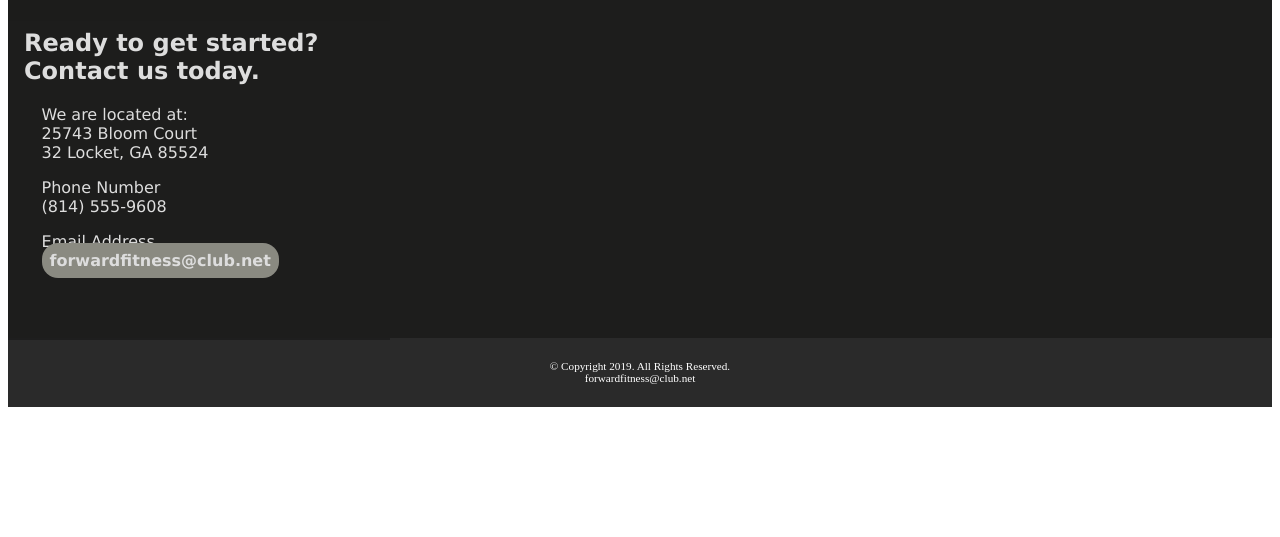
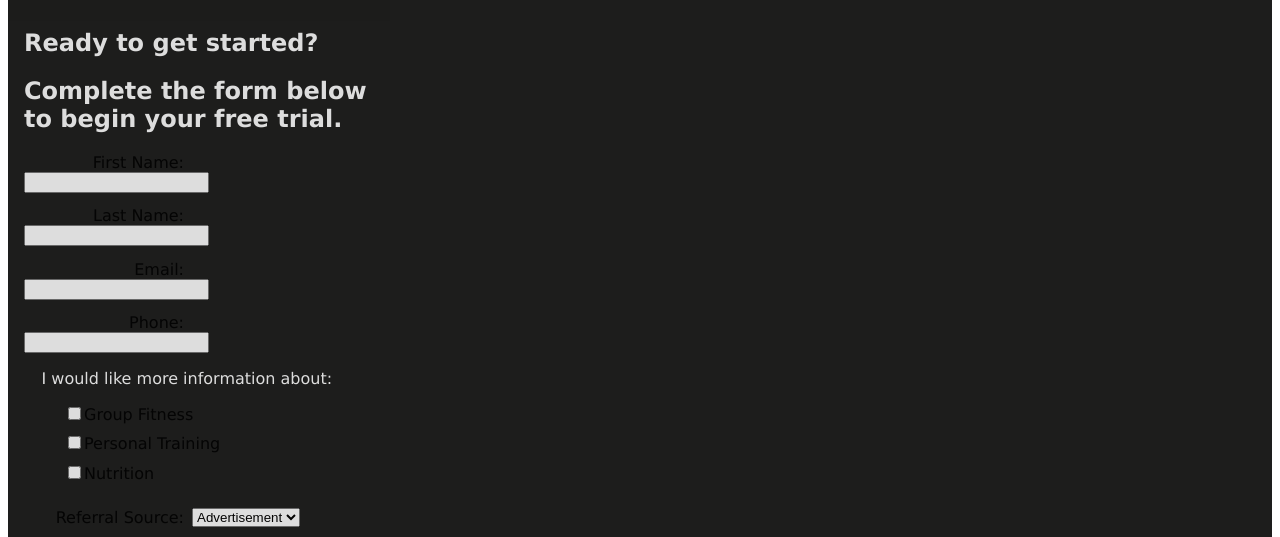
Before and after one commit to DangMLe/dangmle.github.com, a plain HTML site: page fitness/contact.html in a window 1280 px wide. Shown: the part 234-771 px from the top of the page. Drawn offline with Linux system fonts and the light colour scheme.

Commit message:
Assignment change div

```diff
--- a/assignment/css/styles.css
+++ b/assignment/css/styles.css
@@ -1,6 +1,5 @@
-.ConsS{
+#ConsS{
   display: inline;
-  height: 20em;
   width: 90%;
   float: left;
   margin-left: 5%;
@@ -11,23 +10,35 @@ footer{
   clear:left;
   margin-top: 4em;
 }
-nav{
-  margin-left: -7%;
-}
 
 nav ul{
   text-align: center;
   list-style: none;
 }
-nav div{
+.service_list{
+  display: inline-block;
+  text-align: center;
+  width: 95%;
+  margin-left: auto;
+  margin-right: auto;
+}
+
+.service_item{
+  float: left;
   display: inline-block;
   width: 10em;
+  text-align: center;
+  margin-left: 1%;
+  margin-right: 1%;
+  padding-left: 0;
+  padding-right: 0;
 }
+
 span{
   display: block;
   text-align: center;
 }
-.label{
+label{
   margin-left: 5%;
 }
 
--- a/fitness/contact.html
+++ b/fitness/contact.html
@@ -31,7 +31,45 @@
       <!-- Use the main area to add the main content of the webpage -->
       <main>
 
-        <h2>Ready to get started? Contact us today.</h2>
+        <h2>Ready to get started?</h2>
+        <h2>Complete the form below to begin your free trial.</h2>
+
+        <form class="" action="post"><!-- Start Form -->
+          <label for="fName">First Name:</label>
+          <input type="text" name="fName" id="fName">
+
+          <label for="lName">Last Name:</label>
+          <input type="text" name="lName" id="lName">
+
+          <label for="email">Email:</label>
+          <input type="email" name="email" id="email">
+
+          <label for="phone">Phone:</label>
+          <input type="tel" id="phone" name="phone">
+
+          <p>I would like more information about:</p>
+          <ul>
+            <li><input type="checkbox" name="grpfit" id="grpfit" value="grpfit" class="chkbx">Group Fitness</li>
+            <li><input type="checkbox" name="prtrain" id="prtrain" value="prtrain" class="chkbx">Personal Training</li>
+            <li><input type="checkbox" name="nutr"id="nutr" value="nutr" class="chkbx">Nutrition</li>
+          </ul>
+
+          <label for="reference">Referral Source:</label>
+          <select name="reference" id="reference">
+            <option value="ad">Advertisement</option>
+            <option value="friend">Friend</option>
+            <option value="google">Google</option>
+            <option value="social">Social Media</option>
+            <option value="other">Other</option>
+          </select>
+
+          <label for="questions">Questions?</label>
+          <textarea id="questions" name="questions" rows="3" cols="25"></textarea>
+
+          <input type="submit" id="submit" value ="Submit" class="btn">
+          <input type="reset" id="reset" value="Reset Form" class="btn">
+        </form>
+
         <p>We are located at:<br> 25743 Bloom Court<br> 32 Locket, GA 85524</p>
 
         <p>Phone Number<br><a class="mobile" href="tel:8145559608">(814) 555-9608</a>
--- a/fitness/css/styles.css
+++ b/fitness/css/styles.css
@@ -114,6 +114,25 @@ footer a {
 /**/
 aside {
   font-style: italic;
+}
+
+/* Style rule for input, select, and textarea form elements */
+input, select, textarea {
+  display: block;
+  margin-bottom: 1em;
+}
+
+/* Style rule for label element*/
+label{
+  display: block;
+}
+/* Style rule for unordered list within a form */
+form ul {
+  list-style-type: none;
+}
+/* Style rule for chkbx class */
+.chkbx {
+  display: inline-block;
 }
 
 /* Media query for tablet viewport targets screen size with a minimum width of 660px  */
@@ -266,6 +285,14 @@ aside {
     margin: 1em;
   }
 
+  /**/
+  label{
+    float: left;
+    padding-right: 0.5em;
+    text-align: right;
+    width: 10em;
+  }
+
 }
 
 /* Media query for desktop viewport targets screens with a minimum width of 830px  */
```
Also changed, not shown: assignment/consult.html (+3 -5 lines), assignment/index.html (line endings or trailing spaces).
